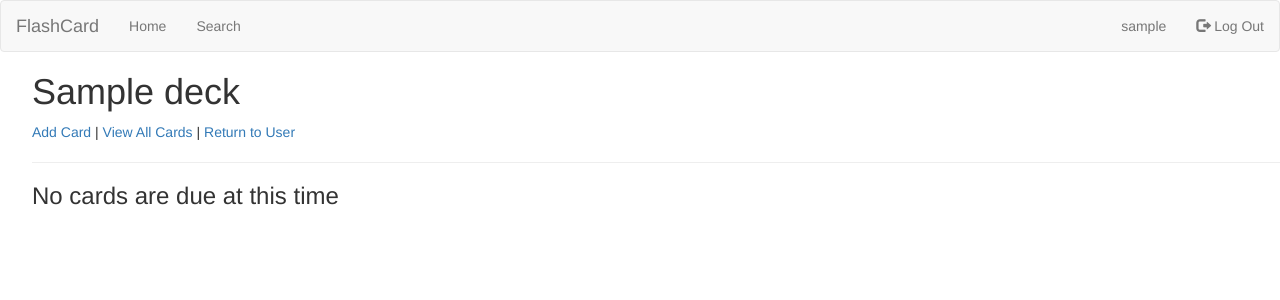
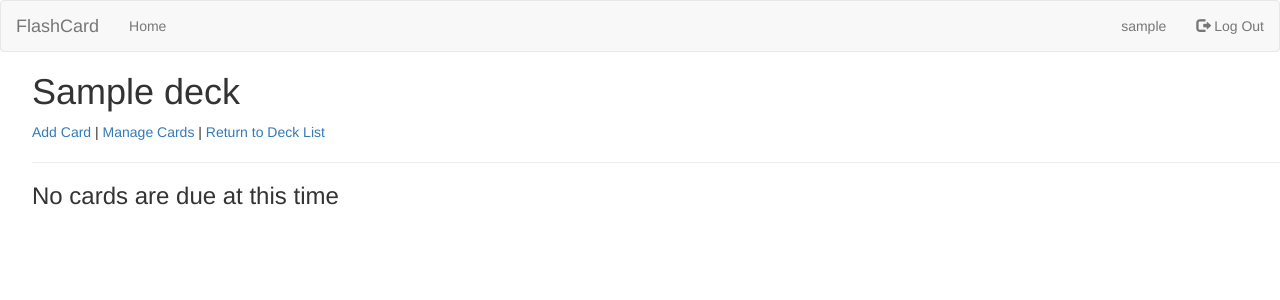
Before and after one commit to Chad-Lines/FlashCard-App, a Flask app: a page that uses app/templates/base.html in a window 1280 px wide. Shown: the top 300 px of the page. Run offline with Flask 2, Linux system fonts and the light colour scheme; a user stored in the database is signed in; tables that the repository leaves empty hold one stand-in row (values such as "Sample post"); some libraries are stand-ins or nearby versions.

Commit message:
(W) Aesthetic and functional updates to Study page
Next: Admin interface

```diff
--- a/app/routes.py
+++ b/app/routes.py
@@ -94,7 +94,8 @@ def create_card(username, deck):
 @login_required
 def view_all_cards(username, deck):
     deck = Deck.query.filter_by(id=deck).first_or_404()
-    return render_template('allcards.html', deck=deck)
+    today = datetime.utcnow()
+    return render_template('allcards.html', deck=deck, today=today)
 
 # DELETE CARD --------------------------------------
 @app.route('/delete-card/<deck_id>/<card_id>', methods=['GET', 'POST'])
@@ -195,7 +196,6 @@ def card_correct(deck_id, card_id, i):
 @login_required
 def card_incorrect(deck_id, card_id, i):
     global card_list
-
     deck = deck_id
 
    # Updating the card
@@ -204,10 +204,7 @@ def card_incorrect(deck_id, card_id, i):
     card.due_date = card.due_date + timedelta(days=card.days_till)
     db.session.commit()
 
-    #recycle_card = card_list[i]
-    #idx = len(card_list) - 1
-    #card_list.insert(idx, recycle_card)
-
+    # Managing the index
     i = int(i)
     card_list.pop(i)
     i += 1 # Move on to the next card
--- a/app/templates/allcards.html
+++ b/app/templates/allcards.html
@@ -4,8 +4,8 @@
     <h1>{{ deck.name }}</h1>
     {% include '_message.html' %}
     <div>
-            <a href="{{ url_for('deck', username=current_user.username, deck=deck.id) }}">Go to Deck</a> |
-            <a href="{{ url_for('user', username=current_user.username) }}">Return to User</a>
+            <a href="{{ url_for('deck', username=current_user.username, deck=deck.id) }}">Study Deck</a> |
+            <a href="{{ url_for('user', username=current_user.username) }}">Return to Deck List</a>
     </div>
     <hr>
     <h3>Manage Cards</h3>
--- a/app/templates/base.html
+++ b/app/templates/base.html
@@ -26,7 +26,6 @@
                 {% else %}
                 <ul class="nav navbar-nav">
                     <li><a href="{{ url_for('user', username=current_user.username) }}">Home</a></li>
-                    <li><a href="#">Search</a></li>
                 </ul>
                 <ul class="nav navbar-nav navbar-right">
                     <li><a href="#">{{ current_user.username }}</a></li>
--- a/app/templates/study.html
+++ b/app/templates/study.html
@@ -4,44 +4,27 @@
     <h1>{{ deck.name }}</h1>
     <div>
         <a href="{{ url_for('create_card', username=current_user.username, deck=deck.id) }}">Add Card</a> |
-        <a href="{{ url_for('view_all_cards', username=current_user.username, deck=deck.id) }}">View All Cards</a> |
-        <a href="{{ url_for('user', username=current_user.username) }}">Return to User</a>
+        <a href="{{ url_for('view_all_cards', username=current_user.username, deck=deck.id) }}">Manage Cards</a> |
+        <a href="{{ url_for('user', username=current_user.username) }}">Return to Deck List</a>
     </div>
     <hr>
 
     {% if card %}
         <h3>{{ card.front }}</h3>
-        <p>{{ deck.id }}</p>
 
         <div id="back" style="visibility: hidden;">
             <hr>
-            <p>Card Index: {{ index }}</p>
             <h3>{{ card.back }}</h3>
-            <table>
-                <tr>
-                    <td>
-                        <form methods='POST' action="{{ url_for('card_correct', deck_id=deck.id, card_id=card.id, i=index) }}">
-                            <button class="btn btn-success" type="submit">Good</button>
-                        </form>
-                    </td>
-                    <td>
-                        <form methods='POST' action="{{ url_for('card_incorrect', deck_id=deck.id, card_id=card.id, i=index) }}">
-                            <button class="btn btn-danger" type="submit">Again</button>
-                        </form>
-                    </td>
-                </tr>
-                <tr>
-                    <td></td>
-                    <td><i>10 min</i></td>
-                </tr>
-            </table>
         </div>
-        <div>
+
+        <!-- To be replaced -->
+        <div id="show">
             <form methods='POST' action="{{ url_for('edit_card', card_id=card.id, deck_id=deck.id) }}">
                     <a href="#" id="showBtn" class="btn btn-primary" onclick="showBack()">Show</a>
                     <button id="editBtn" class="btn" type="submit">Edit</button>
             </form>
         </div>
+
     {% else %}
         <h3>No cards are due at this time</h3>
     {% endif %}
@@ -60,6 +43,27 @@
             // Hide the "show" and "edit" buttons
             showBtn.style.visibility = "hidden";
             editBtn.style.visibility = "hidden";
+
+            $('#show').html(`
+                <table>
+                    <tr>
+                        <td>
+                            <form methods='POST' action="{{ url_for('card_correct', deck_id=deck.id, card_id=card.id, i=index) }}">
+                                <button class="btn btn-success" type="submit">Good</button>
+                            </form>
+                        </td>
+                        <td>
+                            <form methods='POST' action="{{ url_for('card_incorrect', deck_id=deck.id, card_id=card.id, i=index) }}">
+                                <button class="btn btn-danger" type="submit">Again</button>
+                            </form>
+                        </td>
+                    </tr>
+                    <tr>
+                        <td></td>
+                        <td><i>10 min</i></td>
+                    </tr>
+                </table>`
+            );
         }
     </script>
 
--- a/app/templates/user.html
+++ b/app/templates/user.html
@@ -26,7 +26,7 @@
                 </td>
                 <td>
                     <form action="{{ url_for('view_all_cards', username=current_user.username, deck=d.id) }}">
-                        <input type=submit class="btn" value="View/Manage Cards">
+                        <input type=submit class="btn" value="Manage Cards">
                     </form>
                 </td>
                 <td>
```
Also changed, not shown: app/forms.py (line endings or trailing spaces).
